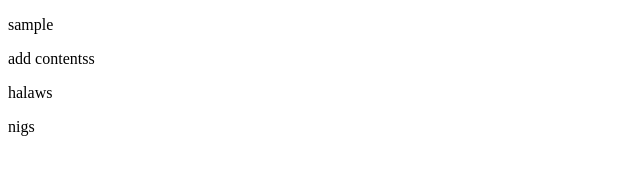
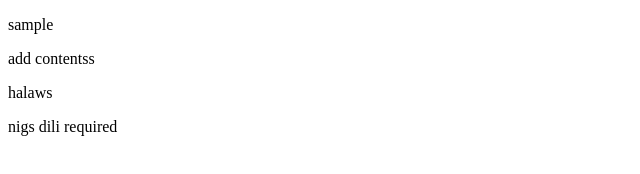
Before and after one commit to NWAAAAA/chester-the-transgender, a plain HTML site: page index.html in a window 1280 px wide. Shown: the full height of the page, 0-640 px from the left. Drawn offline with Linux system fonts and the light colour scheme.

Commit message:
nabago na

```diff
--- a/index.html
+++ b/index.html
@@ -4,6 +4,6 @@
     <p>sample</p>
     <p>add contentss</p>
     <p> halaws</p>
-    <p>nigs </p>
+    <p>nigs dili required</p>
 </body>
 </html>
```
